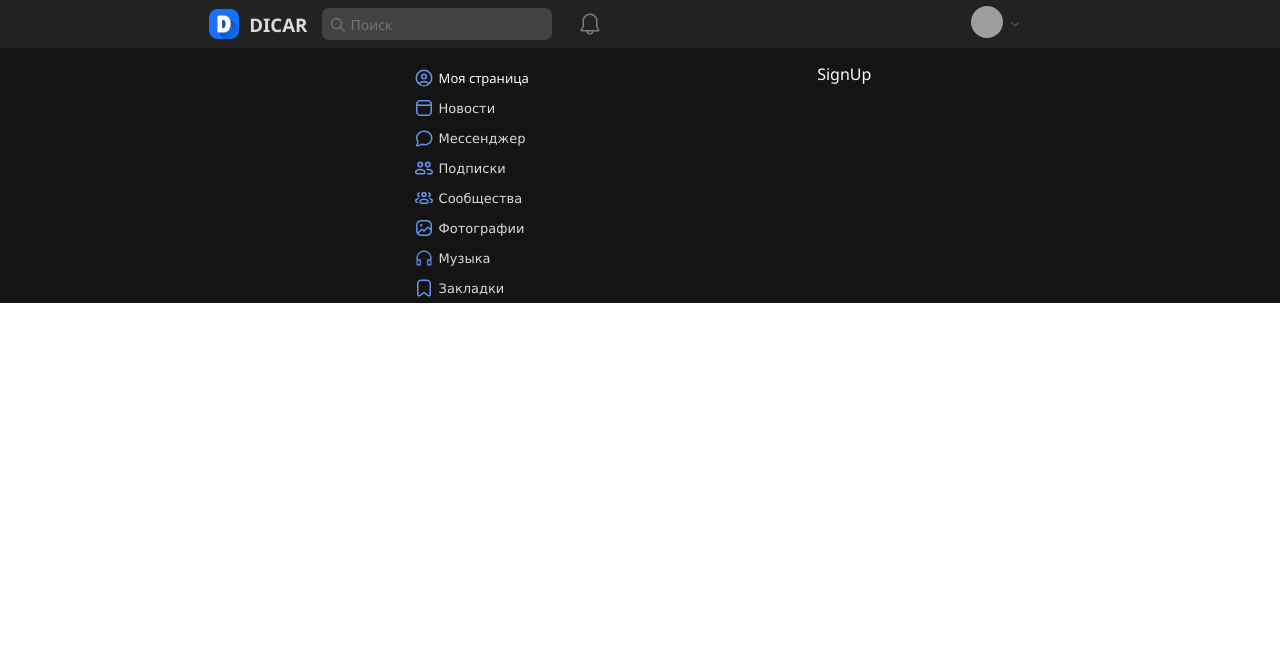
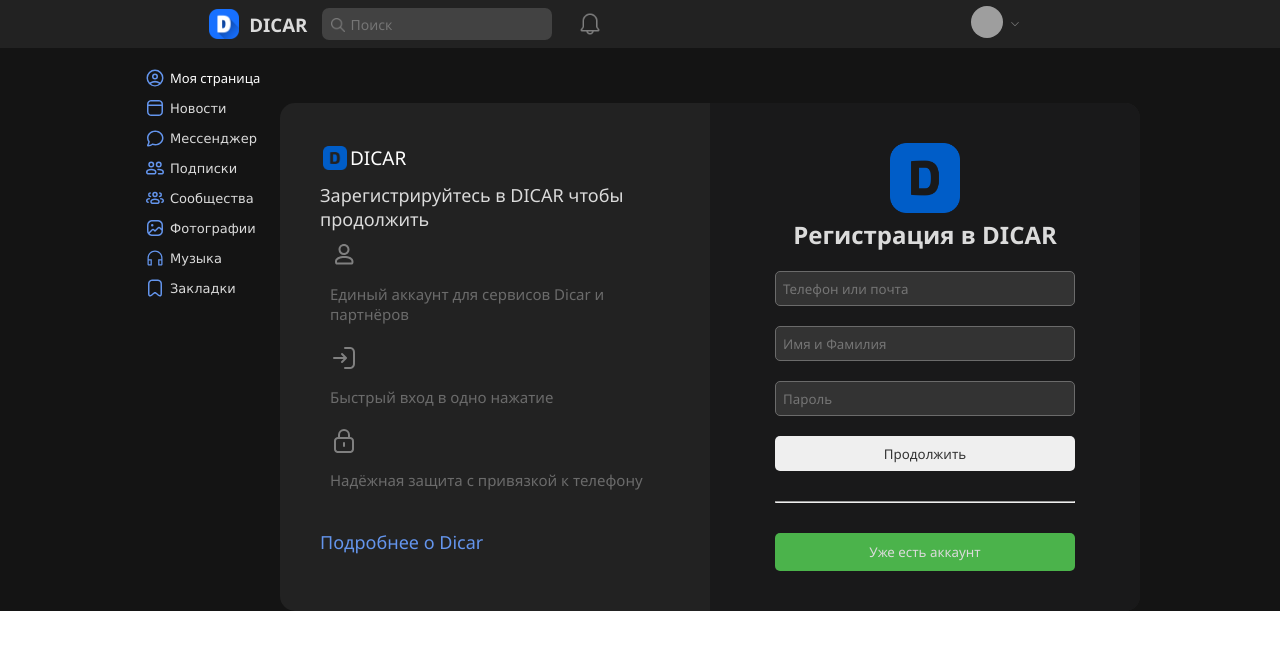
Before and after one commit to shishanee/Social-Network-Front, a React (Vite) app: page /register in a window 1280 px wide. Shown: the top 650 px of the page. Built offline with nearby package versions, Linux system fonts and the light colour scheme; grey boxes are pictures that could not be loaded.

Commit message:
верстка login и register

```diff
--- a/src/components/Sign/Sign.module.scss
+++ b/src/components/Sign/Sign.module.scss
@@ -10,6 +10,19 @@
     padding: 40px;
     background-color: #19191a;
     width: 50%;
+    display: flex;
+    flex-direction: column;
+    align-items: center;
+    .authBtn{
+
+        width: 300px;
+        margin-top: 10px;
+        color: #dbdbdb;
+        border-radius: 5px;
+        border: 0;
+        background-color: #4bb34b;
+        padding: 10px;
+    }
     .logo {
       h2 {
         margin-top: 5px;
@@ -42,10 +55,12 @@
         border: 1px solid transparent;
         margin-top: 20px;
         cursor: pointer;
+        color: #333333;
       }
     }
     hr {
       margin: 30px;
+      width: 300px;
     }
     .qrBlock {
       display: flex;
@@ -117,3 +132,14 @@
     }
   }
 }
+.link{
+    text-decoration: none;
+    button{
+        width: 300px;
+        color:#dbdbdb;
+        background-color: #4bb34b;
+        border: 0;
+        border-radius: 5px;
+        padding: 10px;
+    }
+}
--- a/src/components/Sign/SignIn.tsx
+++ b/src/components/Sign/SignIn.tsx
@@ -29,6 +29,7 @@
       </div>
       <form>
         <input type="text" placeholder="Телефон или почта"/>
+        <input type="password" placeholder="Пароль"/>
         <br />
         <button>Войти</button>
       </form>
@@ -41,6 +42,7 @@
           <a href="#"><p>Подробнее</p></a>
           </div>
       </div>
+     <Link to={"/register"}><button className={styles.authBtn}>Зарегистрироваться</button></Link>
     </div>
     </div>
   )
--- a/src/components/Sign/SignUp.tsx
+++ b/src/components/Sign/SignUp.tsx
@@ -1,10 +1,44 @@
 import React from "react";
+import styles from "./Sign.module.scss"
+import logo from "../../../public/letter-d.png"
+import qr from "../../../public/qr-code.png"
+import people from "../../../public/people.svg"
+import sigin from "../../../public/sigin.svg"
+import lock from "../../../public/lock.svg"
+import { Link } from "react-router-dom";
 
 const SignUp: React.FC = () => {
   return (
-    <div>
-      <title>Регистрация</title>
-      <div>SignUp</div>
+    <div className={styles.singIn_main}>
+    <div className={styles.signIn_info}>
+        <div className={styles.left_logo}><img src={logo} alt="" /><span>DICAR</span></div>
+        <div className={styles.info_txt}>
+          <p>Зарегистрируйтесь в DICAR  чтобы продолжить</p>
+          <div className={styles.span_block}>
+          <span><img src={people} alt="" /><p>Единый аккаунт для сервисов Dicar и партнёров</p></span>
+          <span><img src={sigin} alt="" /><p>Быстрый вход в одно нажатие</p></span>
+          <span><img src={lock} alt="" /><p>Надёжная защита с привязкой к телефону</p></span>
+          <a href="#">Подробнее о Dicar</a>
+          </div>
+          </div>
+    </div>
+    <div className={styles.signIn}>
+      <div className={styles.logo}>
+        <img src={logo} alt="" />
+        <h2>Регистрация в DICAR</h2>
+      </div>
+      <form>
+        <input type="text" placeholder="Телефон или почта"/>
+        <input type="text" placeholder="Имя и Фамилия"/>
+        <input type="password" placeholder="Пароль"/>
+        <br />
+        <button>Продолжить</button>
+      </form>
+      <hr />
+      <div className={styles.qrBlock}>
+        <Link to={"/login"} className={styles.link}><button>Уже есть аккаунт</button></Link>
+      </div>
+    </div>
     </div>
   );
 };
```
